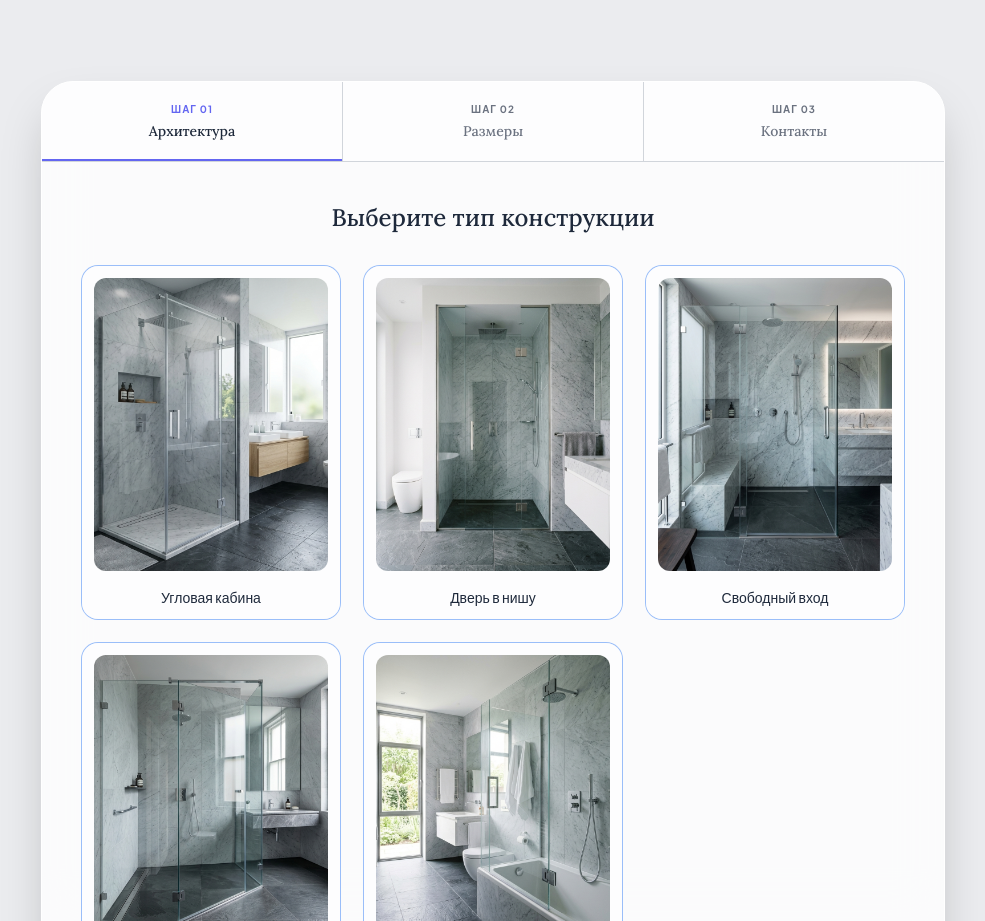
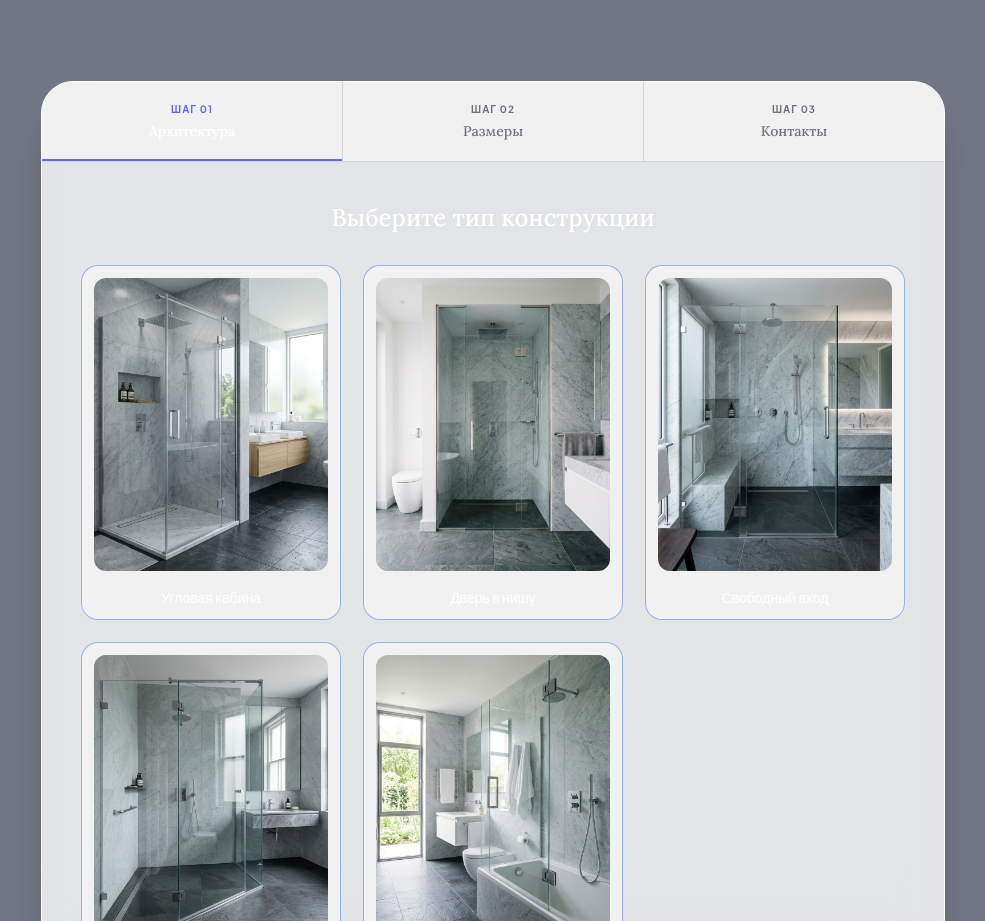
Before and after one commit to vergeniamonzor628-alt/shower-cabin, a Next.js app: page / in a window 1280 px wide. Shown: the part 3986-4907 px from the top of the page, without its empty margins (147-1132 px from the left). Built offline with nearby package versions, Linux system fonts and the light colour scheme.

Commit message:
style: apply dark slate color from user image as background

```diff
--- a/src/app/globals.css
+++ b/src/app/globals.css
@@ -24,9 +24,9 @@
     --font-mono: 'Roboto Mono', monospace;
     --font-sans: 'Plus Jakarta Sans', sans-serif;
     --secondary: #e2e4e9;
-    --background: #ebecef;
+    --background: #727784;
     --font-serif: 'Lora', serif;
-    --foreground: #1e293b;
+    --foreground: #ffffff;
     --destructive: #ef4444;
     --shadow-blur: 10px;
     --shadow-color: hsl(240 4% 60%);
```
